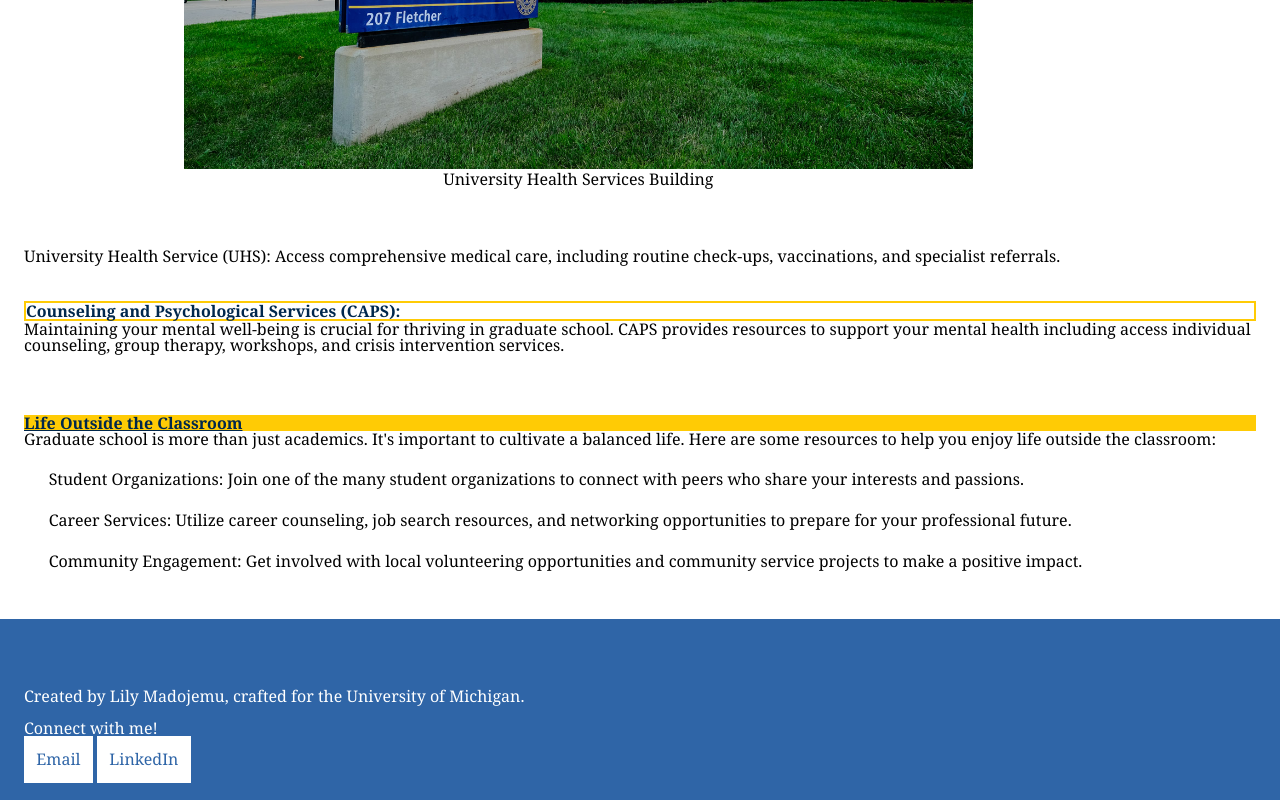
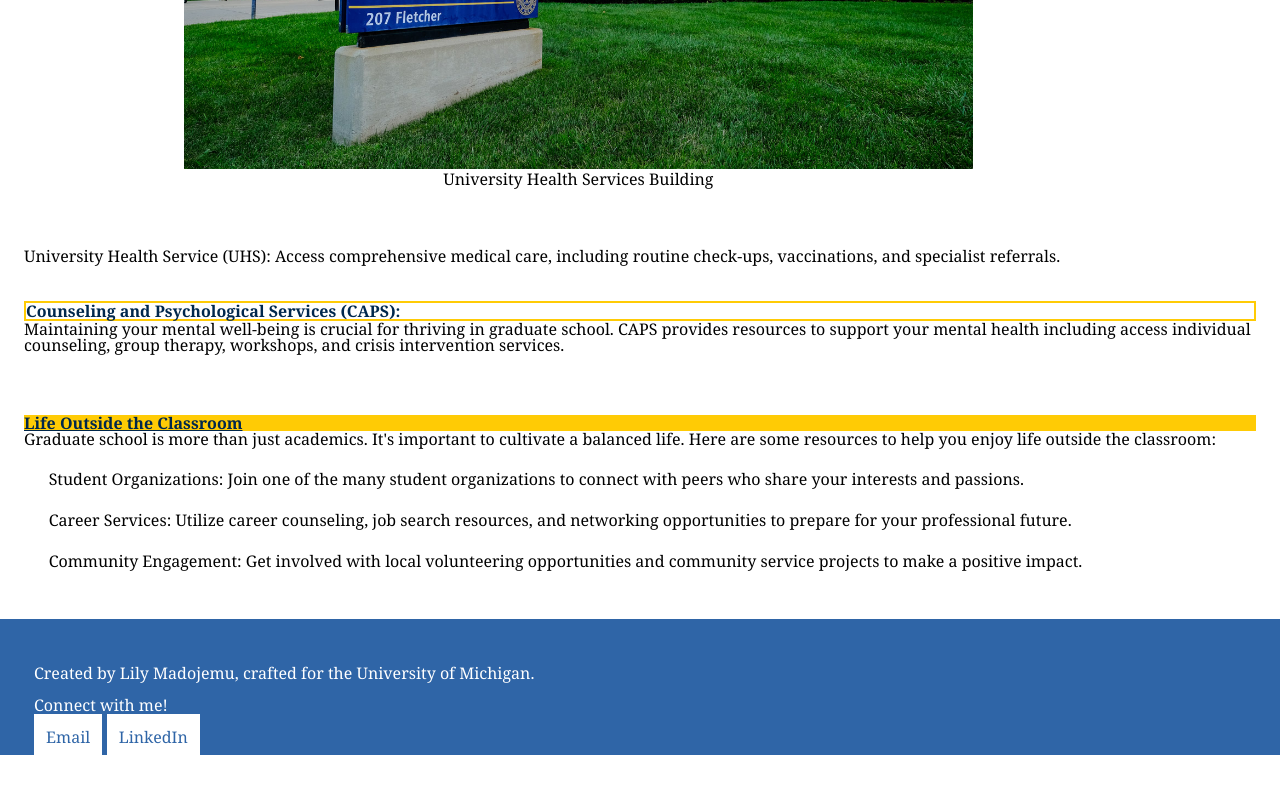
Before and after one commit to lilymadojemu/client_project_html_w25, a plain HTML site: page index.html in a window 1280 px wide. Shown: the part 2530-3330 px from the top of the page. After the commit the page ends 3290 px from the top, so only its background shows below. Drawn offline with Linux system fonts and the light colour scheme; files whose address does not match are found by name.

Commit message:
update footer padding

```diff
--- a/css/style.css
+++ b/css/style.css
@@ -98,7 +98,7 @@ footer {
     color: white;
     text-align: left;
     margin-top: 2%;
-    padding: 2em 0;
+    padding: 10px;
     font-weight: 400;
 }
 
@@ -120,7 +120,6 @@ footer a {
 }
 
 footer a:hover {
-    /* background-color: #2F65A7; */
     color:#2F65A7;
     padding: 1%;
     text-decoration: underline;
```
